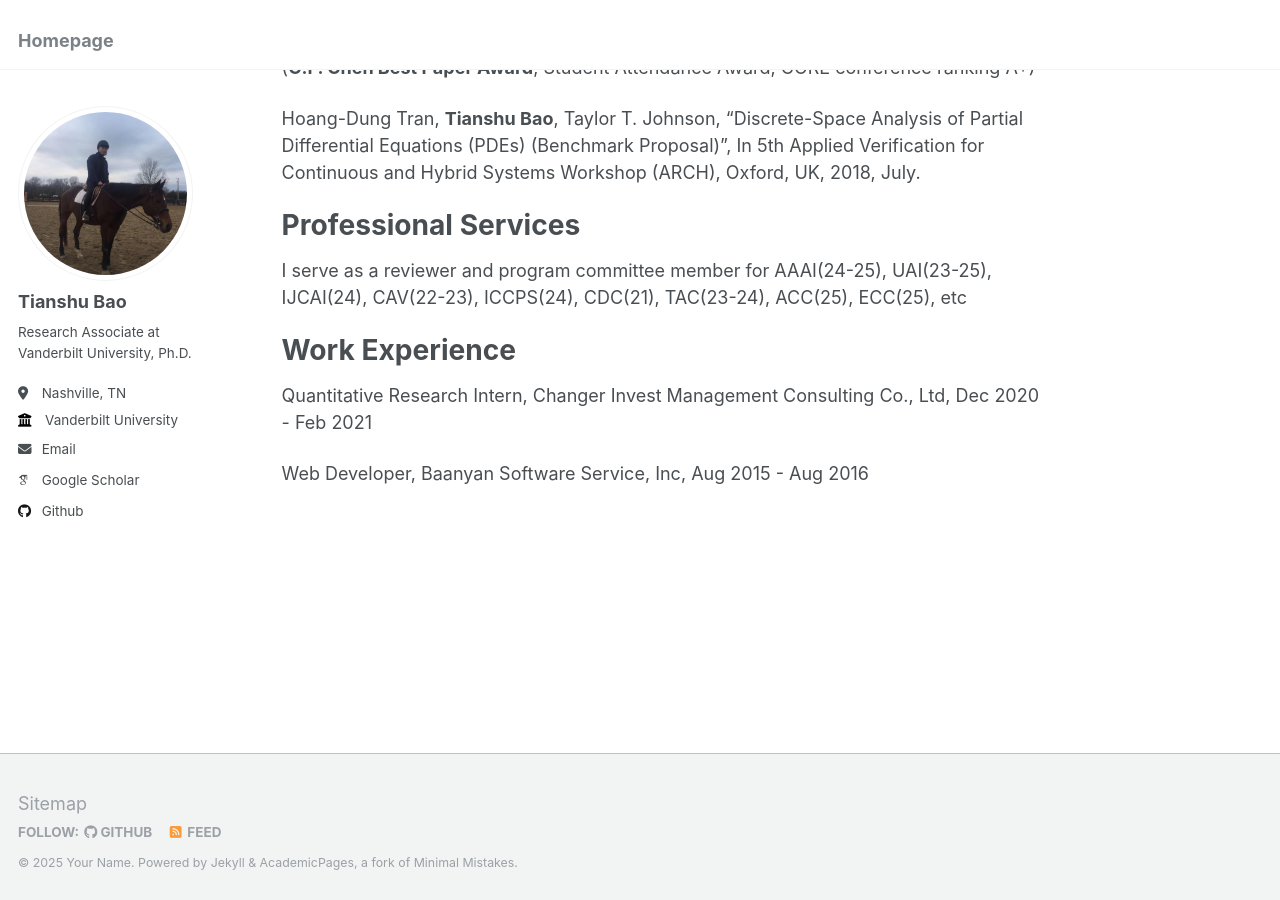
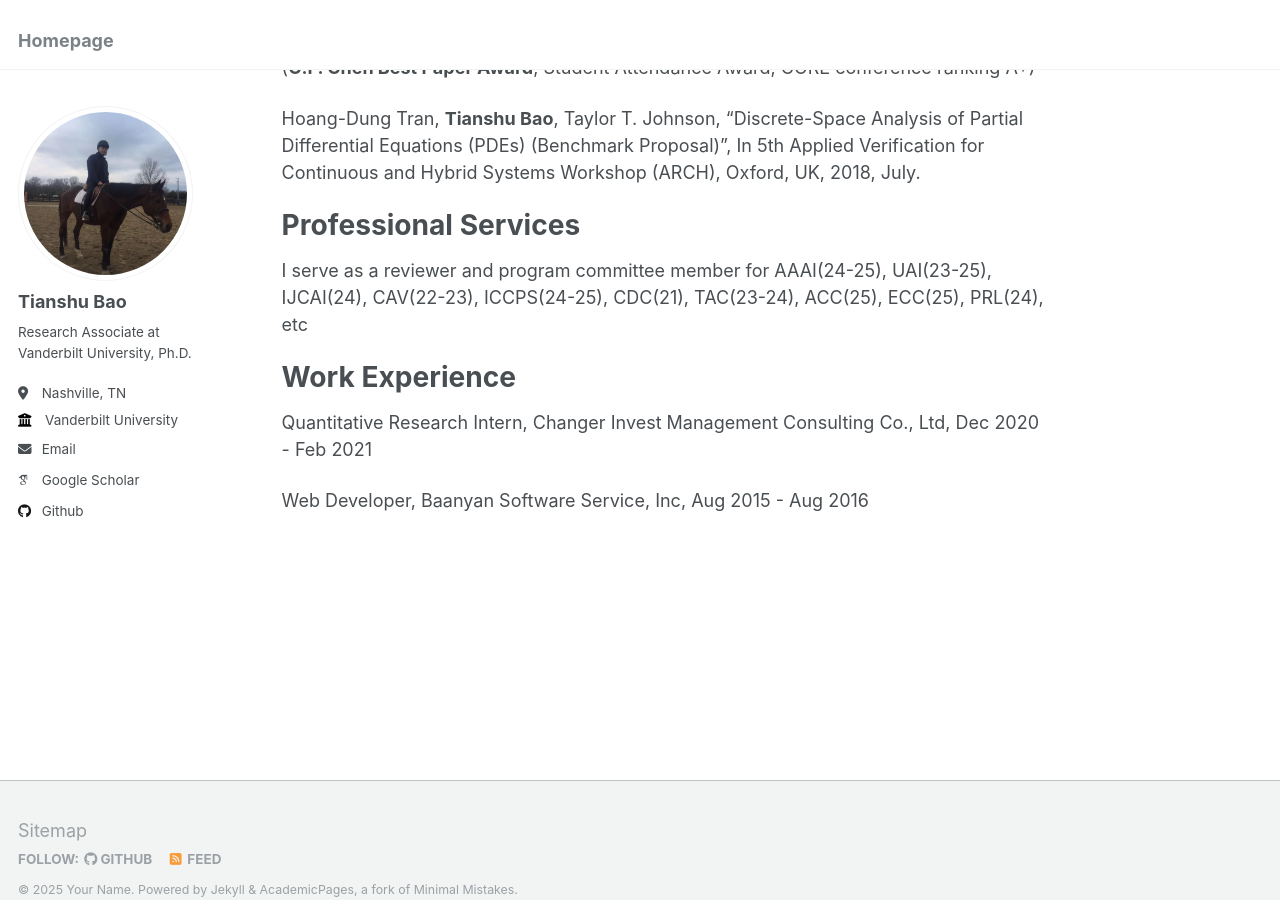
Before and after one commit to tianshubao1/tianshubao1.github.io, a Jekyll site: the page built from _pages/about.md, in a window 1280 px wide and 900 px high, scrolled down 957 px. Built offline with Jekyll 4.4.1, drawn with Linux system fonts in a browser that asks for light colours; some web fonts are replaced.

Commit message:
Update about.md

```diff
--- a/_pages/about.md
+++ b/_pages/about.md
@@ -27,7 +27,7 @@ Hoang-Dung Tran, **Tianshu Bao**, Taylor T. Johnson, "Discrete-Space Analysis of
 
 Professional Services
 ======
-I serve as a reviewer and program committee member for AAAI(24-25), UAI(23-25), IJCAI(24), CAV(22-23), ICCPS(24), CDC(21), TAC(23-24), ACC(25), ECC(25), etc
+I serve as a reviewer and program committee member for AAAI(24-25), UAI(23-25), IJCAI(24), CAV(22-23), ICCPS(24-25), CDC(21), TAC(23-24), ACC(25), ECC(25), PRL(24), etc
 
 Work Experience
 ======
```
